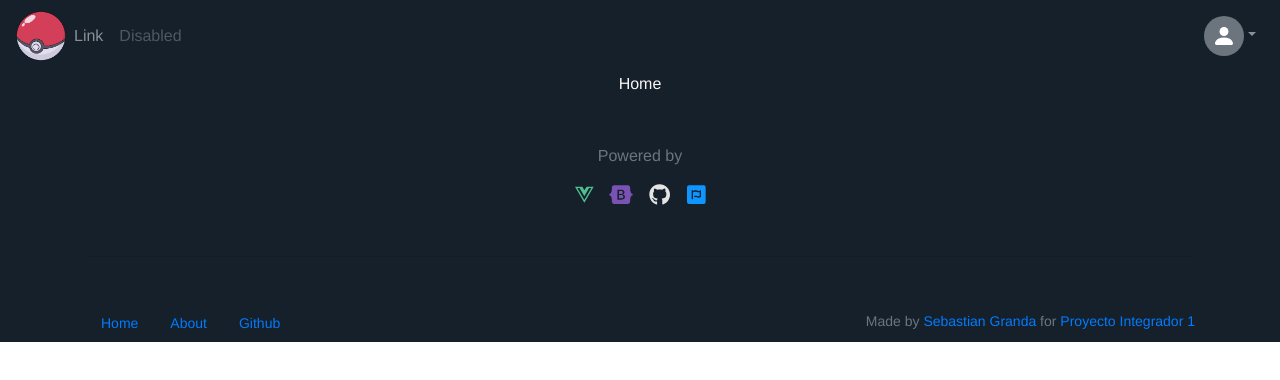
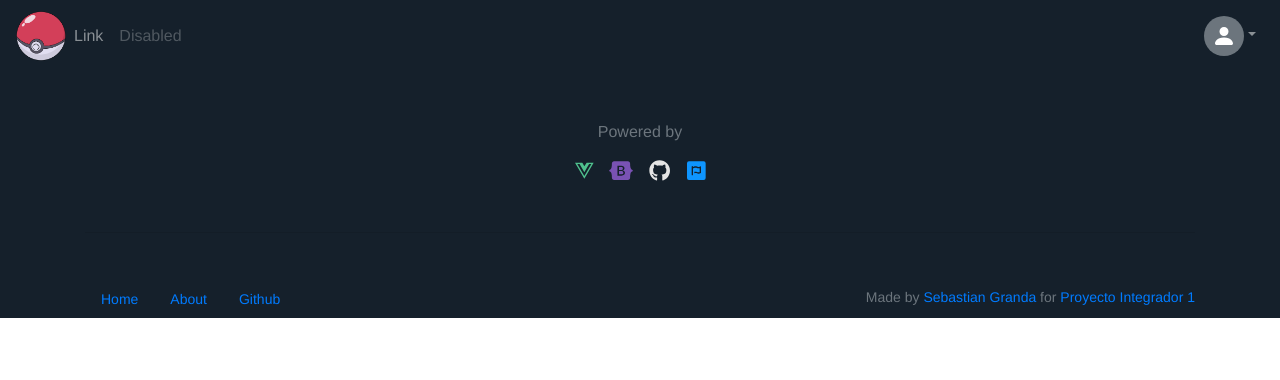
Before and after one commit to sgg10/pokeworld, a Vue app: page / in a window 1280 px wide. Shown: the top 380 px of the page. Built offline with nearby package versions, Linux system fonts and the light colour scheme.

Commit message:
Config routes and change Views configuration

```diff
--- a/package.json
+++ b/package.json
@@ -27,7 +27,7 @@
     "@vue/cli-plugin-vuex": "~4.5.0",
     "@vue/cli-service": "~4.5.0",
     "@vue/eslint-config-standard": "^5.1.2",
-    "babel-eslint": "^10.1.0",
+    "babel-eslint": "7.2.3",
     "eslint": "^6.7.2",
     "eslint-plugin-import": "^2.20.2",
     "eslint-plugin-node": "^11.1.0",
--- a/src/router/index.js
+++ b/src/router/index.js
@@ -1,24 +1,18 @@
 import Vue from 'vue'
 import VueRouter from 'vue-router'
-import Home from '../views/Home.vue'
 
 Vue.use(VueRouter)
 
-const routes = [
-  {
-    path: '/',
-    name: 'Home',
-    component: Home
-  },
-  {
-    path: '/about',
-    name: 'About',
-    // route level code-splitting
-    // this generates a separate chunk (about.[hash].js) for this route
-    // which is lazy-loaded when the route is visited.
-    component: () => import(/* webpackChunkName: "about" */ '../views/About.vue')
-  }
+const routerOptions = [
+  { path: '/', name: 'Home' },
+  { path: '/about', name: 'About' },
+  { path: '*', redirect: { name: 'Home' } }
 ]
+
+const routes = routerOptions.map(r => ({
+  ...r,
+  component: () => import(/* webpackChunkName: "[request]" */`@/views/${r.name}/`)
+}))
 
 const router = new VueRouter({
   mode: 'history',
```
Also changed, not shown: src/views/About/index.vue (renamed from src/views/About.vue), src/views/Home/index.vue (renamed from src/views/Home.vue), 1 other file (tests, documents, lock files or other folders).
